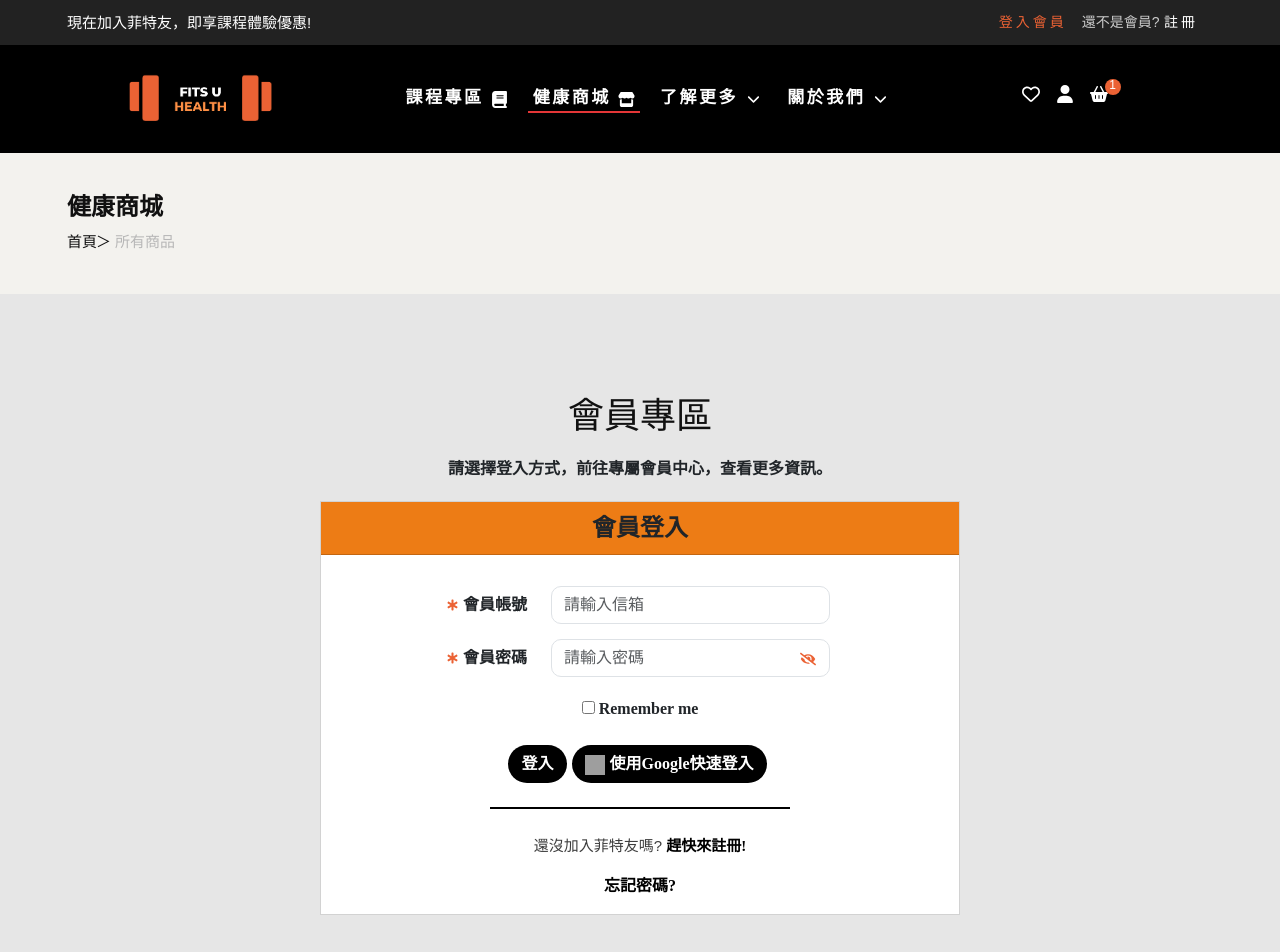
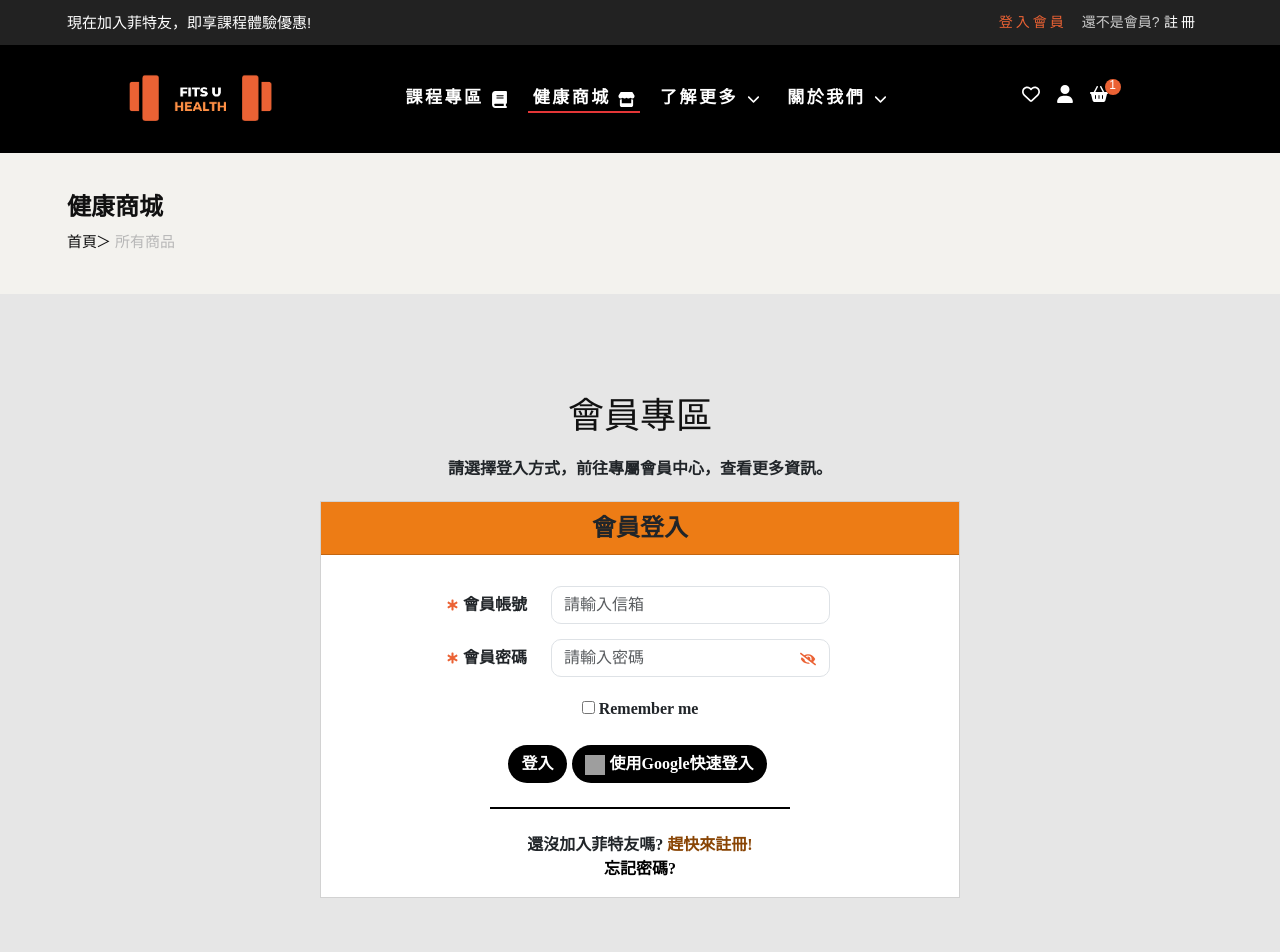
Before and after one commit to ni86910/team1_final, a Next.js app in the folder frontend-react/: page /member/login in a window 1280 px wide. Shown: the top 952 px of the page. Built offline with nearby package versions, Linux system fonts and the light colour scheme; grey boxes are pictures that could not be loaded.

Commit message:
功能完成: 驗證、顯示密碼、記住我 未完成: 第三方登入

```diff
--- a/frontend-react/components/member/login.js
+++ b/frontend-react/components/member/login.js
@@ -42,8 +42,6 @@ export default function LoginPage() {
     }
   }, [])
 
-
-
   // 驗證表單字段
   const validateFields = () => {
     const newErrors = {}
@@ -58,11 +56,11 @@ export default function LoginPage() {
       newErrors.m_pwd = '密碼為必填欄位'
     } else if (
       !validator.isStrongPassword(data.m_pwd, {
-        minLength: 5,         // 最小字元數
-        minLowercase: 1,      // 最少要幾個小寫英文字元
-        minUppercase: 0,      // 最少要幾個大寫英文字元
-        minNumbers: 0,        // 最少要幾個數字
-        minSymbols: 0,        // 最少要幾個符號
+        minLength: 5, // 最小字元數
+        minLowercase: 1, // 最少要幾個小寫英文字元
+        minUppercase: 0, // 最少要幾個大寫英文字元
+        minNumbers: 0, // 最少要幾個數字
+        minSymbols: 0, // 最少要幾個符號
       })
     ) {
       newErrors.m_pwd = '密碼至少5個字元，要包含一個英文小寫字元'
@@ -77,23 +75,23 @@ export default function LoginPage() {
     e.preventDefault()
 
     if (!validateFields()) {
-      return;
+      return
     }
 
-    const { m_account, m_pwd } = data;
+    const { m_account, m_pwd } = data
 
     try {
-      const result = await login(m_account, m_pwd);
+      const result = await login(m_account, m_pwd)
       if (result) {
         console.log(result)
-        if(rememberMe){
-          localStorage.setItem('rememberAccount', m_account);
-          localStorage.setItem('rememberPwd', m_pwd);
-          localStorage.setItem('rememberState', true);
-        }else{
-          localStorage.removeItem('rememberAccount');
-          localStorage.removeItem('rememberPwd');
-          localStorage.removeItem('rememberState');
+        if (rememberMe) {
+          localStorage.setItem('rememberAccount', m_account)
+          localStorage.setItem('rememberPwd', m_pwd)
+          localStorage.setItem('rememberState', true)
+        } else {
+          localStorage.removeItem('rememberAccount')
+          localStorage.removeItem('rememberPwd')
+          localStorage.removeItem('rememberState')
         }
 
         Swal.fire({
@@ -102,8 +100,8 @@ export default function LoginPage() {
           title: '登入成功',
           showConfirmButton: false,
           timer: 2000,
-        });
-        router.push('/member/profile');
+        })
+        router.push('/member/profile')
       } else {
         Swal.fire({
           position: 'top',
@@ -111,12 +109,12 @@ export default function LoginPage() {
           title: '登入失敗',
           showConfirmButton: false,
           timer: 2000,
-        });
+        })
       }
     } catch (error) {
-      console.error('Login error:', error);
+      console.error('Login error:', error)
     }
-  };
+  }
 
   // 處理輸入框變化
   const handleChange = (e) => {
@@ -131,10 +129,9 @@ export default function LoginPage() {
   }
 
   //處理Remember Me 變化
-  const handleRememberMeChange = () =>{
+  const handleRememberMeChange = () => {
     setrememberMe(!rememberMe)
   }
-
 
   return (
     <section className={style['login-section']}>
@@ -142,7 +139,8 @@ export default function LoginPage() {
         .error {
           color: red;
           font-size: 13px;
-        }`}</style>
+        }
+      `}</style>
       <div className="col-6">
         <div className={style['login-headline']}>
           <h2>會員專區</h2>
@@ -194,7 +192,10 @@ export default function LoginPage() {
                             <FaStarOfLife className={style['icon-padding']} />
                             會員密碼
                           </label>
-                          <div className="col-md-6" style={{ position: 'relative' }}>
+                          <div
+                            className="col-md-6"
+                            style={{ position: 'relative' }}
+                          >
                             <input
                               className="form-control"
                               style={{ borderRadius: '10px' }}
@@ -211,7 +212,8 @@ export default function LoginPage() {
                               className={style['show-password']}
                               onClick={(e) => {
                                 e.preventDefault()
-                            setShowPassword(!showPassword)}}
+                                setShowPassword(!showPassword)
+                              }}
                             >
                               {!showPassword ? <FaEyeSlash /> : <FaEye />}
                             </button>
@@ -255,16 +257,19 @@ export default function LoginPage() {
                         <div className={style['straight-line']} />
                         <br />
                         <div className="sign">
-                          <p>
+                          <div>
                             還沒加入菲特友嗎?{' '}
-                            <Link href="register" className={style['a-link']}>
+                            <Link
+                              href="register"
+                              className={style['register-link']}
+                            >
                               {' '}
                               趕快來註冊!
                             </Link>
-                          </p>
+                          </div>
                           <Link
                             href="forget-password"
-                            className={style['a-link']}
+                            className={style['forget-password-link']}
                           >
                             忘記密碼?
                           </Link>
--- a/frontend-react/styles/login.module.scss
+++ b/frontend-react/styles/login.module.scss
@@ -49,7 +49,40 @@ text-align: center;
   width: 20px;
   margin-right: 5px;
 }
-.a-link{
+.register-link{
+  &:after{
+    top: 0%;
+    left: 0;
+    width: 0%;
+    height:100%;
+    background: -webkit-linear-gradient(0deg, rgba(34,193,195,1) 0%, rgba(253,187,45,1) 100%);
+    z-index: -1; //把他壓下去
+    }
+
+  &:hover{
+    color: black;
+    transition-delay: 0.1s; //讓他晚一點點出來，不然會有瞬間是黑的
+
+      &:after {
+      top: 0;
+      width: 100%
+    }
+  }
+  // font-family: 微軟正黑體;
+  // font-weight: bold;
+  // color:black;
+  // padding-top: 15px;
+  // padding-left: 15px;
+  // text-decoration: underline;
+
+
+  // &:hover{
+  //   color:$primary-color;
+  //   padding-top: 15px;
+  // }
+}
+
+.forget-password-link{
   font-family: 微軟正黑體;
   font-weight: bold;
   color:black;
```
Lines whose indentation alone changed are shown as unchanged.
